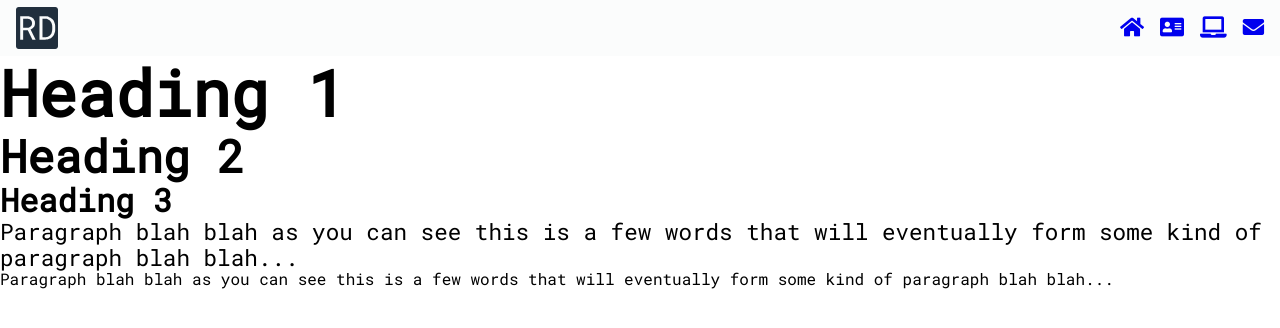
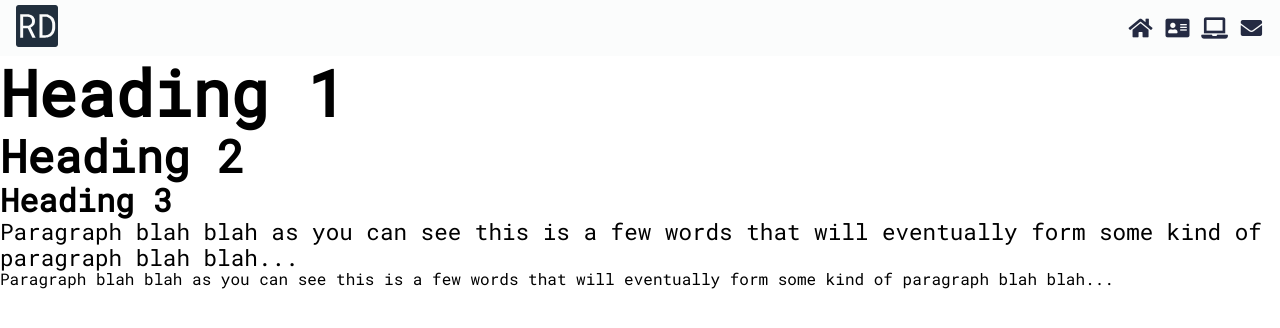
Before and after one commit to Raenton/Raenton.github.io, a website built with Parcel: page index.html in a window 1280 px wide. Built offline with nearby package versions, Linux system fonts and the light colour scheme.

Commit message:
complete menu with animations and links

```diff
--- a/assets/styles/components/_menu.scss
+++ b/assets/styles/components/_menu.scss
@@ -3,9 +3,9 @@
   align-items: center;
   width: 100%;
   height: 56px;
-  background-color: #fbfcfc;
+  background-color: $color-white;
   padding: 8px 16px;
-  color: #242a42;
+  color: $color-black;
 }
 
 .menu-logo {
@@ -14,10 +14,46 @@
 }
 
 .menu-icons {
-  display: inline;
+  height: 100%;
+  display: flex;
+  align-items: center;
   margin-left: auto;
 
-  i {
+  a {
+    display: flex;
+    position: relative;
+    width: 25px;
+    height: 25px;
+    justify-content: center;
+    align-items: center;
+    color: inherit;
+    text-decoration: none;
     margin-left: 12px;
+    transition: color 0.4s;
+
+    i {
+      z-index: 1;
+      display: flex;
+      align-items: center;
+      height: 100%;
+    }
+
+    &::after {
+      position: absolute;
+      width: 35px;
+      height: 35px;
+      top: -5px;
+      left: -5px;
+      z-index: 0;
+      border-radius: 50%;
+    }
+
+    &:hover {
+      color: $color-white;
+      &::after {
+        content: '';
+        background: $color-icky-blue;
+      }
+    }
   }
 }
--- a/index.html
+++ b/index.html
@@ -11,9 +11,9 @@
 </head>
 <body>
   <nav class="menu-bar">
-    <img class="menu-logo" src="assets/images/logo.svg" alt="Robin Denton Logo"/>
+    <a href="#"><img class="menu-logo" src="assets/images/logo.svg" alt="Robin Denton Logo"/></a>
     <div class="menu-icons">
-      <a href="#home"><i class="fas fa-home fa-lg"></i></a>
+      <a href="#"><i class="fas fa-home fa-lg"></i></a>
       <a href="#about"><i class="fas fa-address-card fa-lg"></i></a>
       <a href="#portfolio"><i class="fas fa-laptop fa-lg"></i></a>
       <a href="#contact"><i class="fas fa-envelope fa-lg"></i></a>
```
